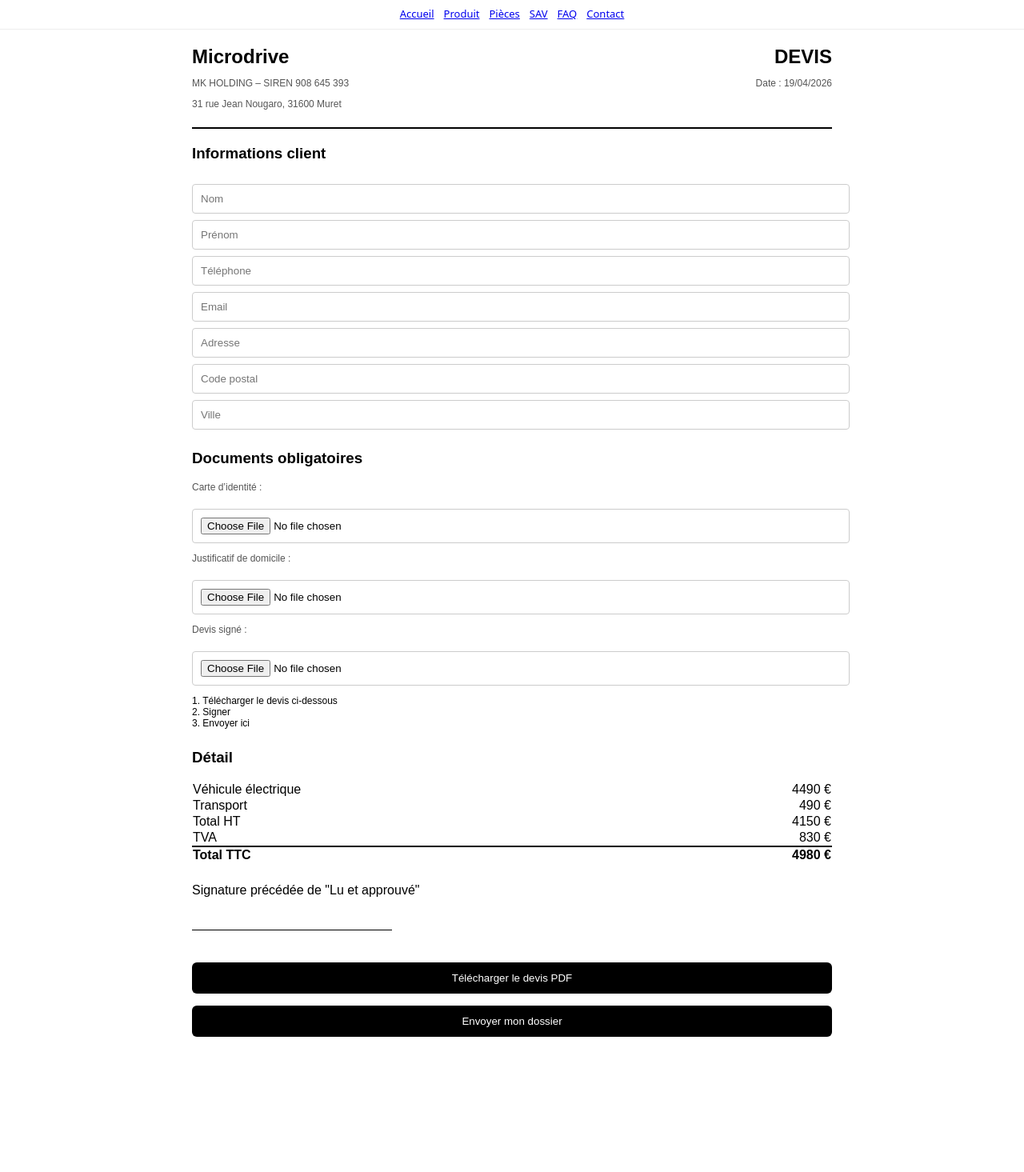
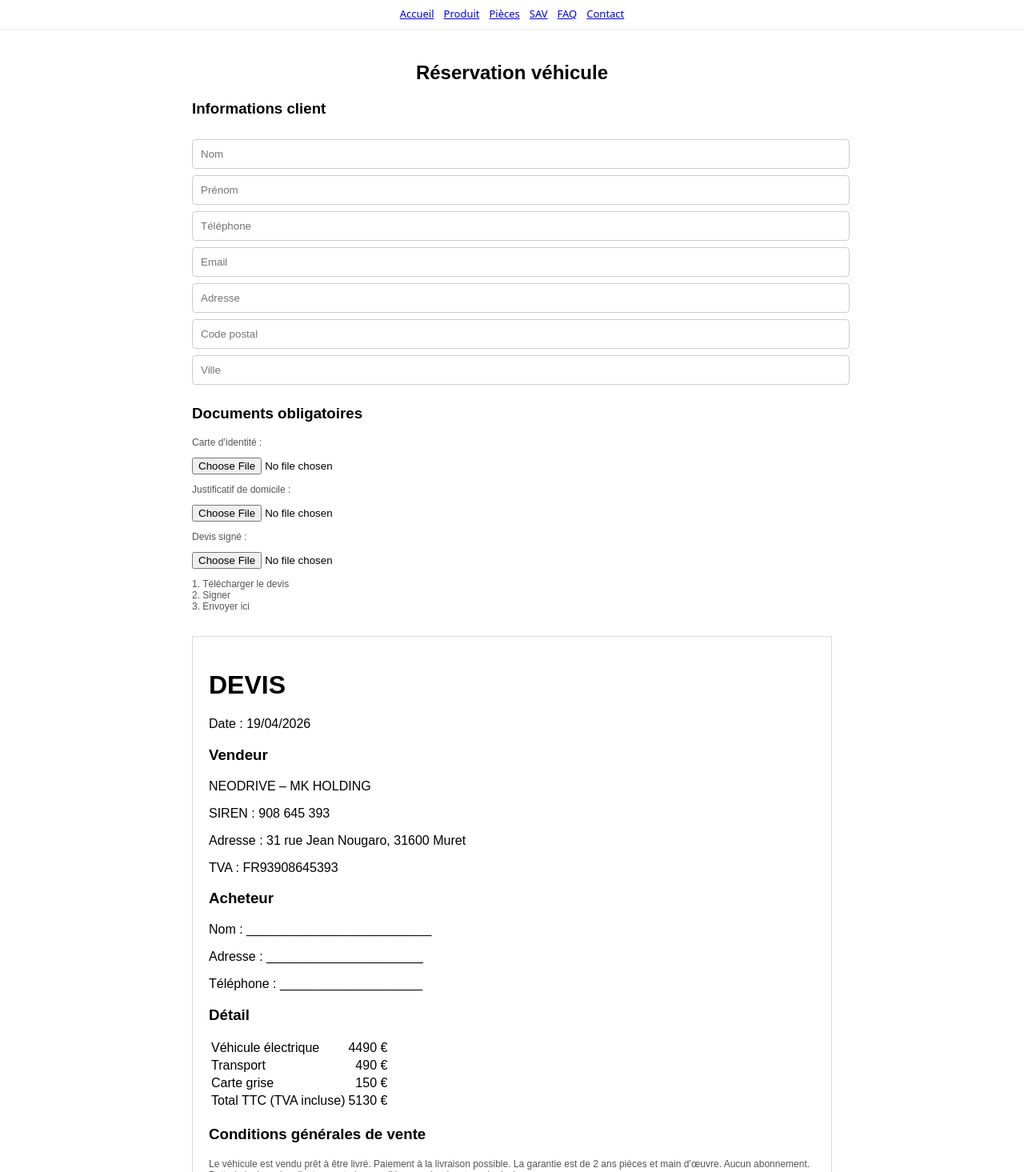
Before and after one commit to khelifamansour/neodrive-site, a Next.js app: page /reservation in a window 1280 px wide. Shown: the part 45-1510 px from the top of the page at 80% size. Before the commit the page ends 1361 px from the top, so only its background shows below. Built offline with nearby package versions, Linux system fonts and the light colour scheme.

Commit message:
Update page.tsx

```diff
--- a/app/reservation/page.tsx
+++ b/app/reservation/page.tsx
@@ -1,23 +1,21 @@
 "use client";
 
-import React from "react";
+import React, { useRef } from "react";
 
 export default function Reservation() {
 
   const today = new Date().toLocaleDateString("fr-FR");
 
-  const prixVehiculeTTC = 4490;
-  const transportTTC = 490;
+  const prixVehicule = 4490;
+  const transport = 490;
+  const carteGrise = 150;
 
-  const totalTTC = prixVehiculeTTC + transportTTC;
-  const totalHT = totalTTC / 1.2;
-  const tva = totalTTC - totalHT;
+  const totalTTC = prixVehicule + transport + carteGrise;
 
-  // ✅ PDF DOWNLOAD FUNCTION
+  const printRef = useRef<HTMLDivElement>(null);
+
   const downloadPDF = () => {
-    const content = document.getElementById("devis-print");
-
-    if (!content) return;
+    if (!printRef.current) return;
 
     const win = window.open("", "_blank");
     if (!win) return;
@@ -25,49 +23,38 @@
     win.document.write(`
       <html>
         <head>
-          <title>Devis</title>
+          <title>Devis NEODRIVE</title>
           <style>
-            body { font-family: Arial; padding: 20px; }
-            h2 { text-align: center; }
+            body { font-family: Arial; padding: 30px; }
+            h1 { text-align: center; margin-bottom: 20px; }
+            h3 { margin-top: 25px; }
+            table { width: 100%; border-collapse: collapse; margin-top: 10px; }
+            td { padding: 8px; border-bottom: 1px solid #ddd; }
+            .total { font-weight: bold; border-top: 2px solid black; }
+            .box { margin-top: 20px; }
+            .signature { margin-top: 50px; border-top: 1px solid black; width: 250px; }
           </style>
         </head>
         <body>
-          ${content.innerHTML}
+          ${printRef.current.innerHTML}
         </body>
       </html>
     `);
 
     win.document.close();
-    win.focus();
     win.print();
   };
 
   return (
     <main style={container}>
 
-      {/* HEADER */}
-      <div style={header}>
-        <div>
-          <h2 style={{ margin: 0 }}>Microdrive</h2>
-          <p style={small}>MK HOLDING – SIREN 908 645 393</p>
-          <p style={small}>31 rue Jean Nougaro, 31600 Muret</p>
-        </div>
+      <h2 style={{ textAlign: "center" }}>Réservation véhicule</h2>
 
-        <div style={{ textAlign: "right" }}>
-          <h2 style={{ margin: 0 }}>DEVIS</h2>
-          <p style={small}>Date : {today}</p>
-        </div>
-      </div>
-
-      {/* FORM */}
       <form
         action="https://formspree.io/f/xjgjrqqg"
         method="POST"
         encType="multipart/form-data"
       >
-
-        {/* hidden fields */}
-        <input type="hidden" name="_subject" value="Nouvelle réservation véhicule" />
 
         {/* CLIENT */}
         <div style={section}>
@@ -87,66 +74,85 @@
           <h3>Documents obligatoires</h3>
 
           <p style={small}>Carte d’identité :</p>
-          <input type="file" name="cni" accept=".pdf,image/*" style={input} required />
+          <input type="file" name="cni" required />
 
           <p style={small}>Justificatif de domicile :</p>
-          <input type="file" name="justificatif" accept=".pdf,image/*" style={input} required />
+          <input type="file" name="justificatif" required />
 
           <p style={small}>Devis signé :</p>
-          <input type="file" name="devis_signe" accept=".pdf,image/*" style={input} required />
+          <input type="file" name="devis_signe" required />
 
-          <p style={{ fontSize: 12 }}>
-            1. Télécharger le devis ci-dessous<br/>
+          <p style={small}>
+            1. Télécharger le devis<br/>
             2. Signer<br/>
             3. Envoyer ici
           </p>
         </div>
 
-        {/* PDF CONTENT */}
-        <div id="devis-print">
+        {/* PDF */}
+        <div ref={printRef} style={pdf}>
 
-          <div style={section}>
+          <h1>DEVIS</h1>
+
+          <p>Date : {today}</p>
+
+          <div className="box">
+            <h3>Vendeur</h3>
+            <p>NEODRIVE – MK HOLDING</p>
+            <p>SIREN : 908 645 393</p>
+            <p>Adresse : 31 rue Jean Nougaro, 31600 Muret</p>
+            <p>TVA : FR93908645393</p>
+          </div>
+
+          <div className="box">
+            <h3>Acheteur</h3>
+            <p>Nom : __________________________</p>
+            <p>Adresse : ______________________</p>
+            <p>Téléphone : ____________________</p>
+          </div>
+
           <h3>Détail</h3>
 
-            <table style={table}>
+          <table>
             <tbody>
               <tr>
                 <td>Véhicule électrique</td>
-                  <td style={right}>{prixVehiculeTTC} €</td>
+                <td style={right}>{prixVehicule} €</td>
               </tr>
               <tr>
                 <td>Transport</td>
-                  <td style={right}>{transportTTC} €</td>
+                <td style={right}>{transport} €</td>
               </tr>
               <tr>
-                  <td>Total HT</td>
-                  <td style={right}>{totalHT.toFixed(0)} €</td>
+                <td>Carte grise</td>
+                <td style={right}>{carteGrise} €</td>
               </tr>
-                <tr>
-                  <td>TVA</td>
-                  <td style={right}>{tva.toFixed(0)} €</td>
-                </tr>
-                <tr style={totalRow}>
-                  <td>Total TTC</td>
+              <tr className="total">
+                <td>Total TTC (TVA incluse)</td>
                 <td style={right}>{totalTTC} €</td>
               </tr>
             </tbody>
           </table>
-          </div>
 
-          <div style={section}>
+          <h3>Conditions générales de vente</h3>
+          <p style={small}>
+            Le véhicule est vendu prêt à être livré. Paiement à la livraison possible.
+            La garantie est de 2 ans pièces et main d’œuvre.
+            Aucun abonnement. Batterie incluse.
+            Le client accepte les conditions après signature du devis.
+          </p>
+
+          <div style={{ marginTop: 40 }}>
             <p>Signature précédée de "Lu et approuvé"</p>
-            <div style={signature}></div>
+            <div className="signature"></div>
           </div>
 
         </div>
 
-        {/* DOWNLOAD BUTTON */}
         <button type="button" onClick={downloadPDF} style={btn}>
           Télécharger le devis PDF
         </button>
 
-        {/* SUBMIT */}
         <button type="submit" style={btn}>
           Envoyer mon dossier
         </button>
@@ -163,16 +169,7 @@
   maxWidth: 800,
   margin: "0 auto",
   padding: 20,
-  fontFamily: "Arial",
-  background: "#fff"
-};
-
-const header: React.CSSProperties = {
-  display: "flex",
-  justifyContent: "space-between",
-  borderBottom: "2px solid black",
-  paddingBottom: 10,
-  marginBottom: 20
+  fontFamily: "Arial"
 };
 
 const section: React.CSSProperties = {
@@ -187,24 +184,15 @@
   borderRadius: 4
 };
 
-const table: React.CSSProperties = {
-  width: "100%",
-  borderCollapse: "collapse"
+const pdf: React.CSSProperties = {
+  background: "#fff",
+  padding: 20,
+  border: "1px solid #ddd",
+  marginTop: 30
 };
 
 const right: React.CSSProperties = {
   textAlign: "right"
-};
-
-const totalRow: React.CSSProperties = {
-  fontWeight: "bold",
-  borderTop: "2px solid black"
-};
-
-const signature: React.CSSProperties = {
-  marginTop: 40,
-  width: 250,
-  borderTop: "1px solid black"
 };
 
 const small: React.CSSProperties = {
```
Lines whose indentation alone changed are shown as unchanged.
